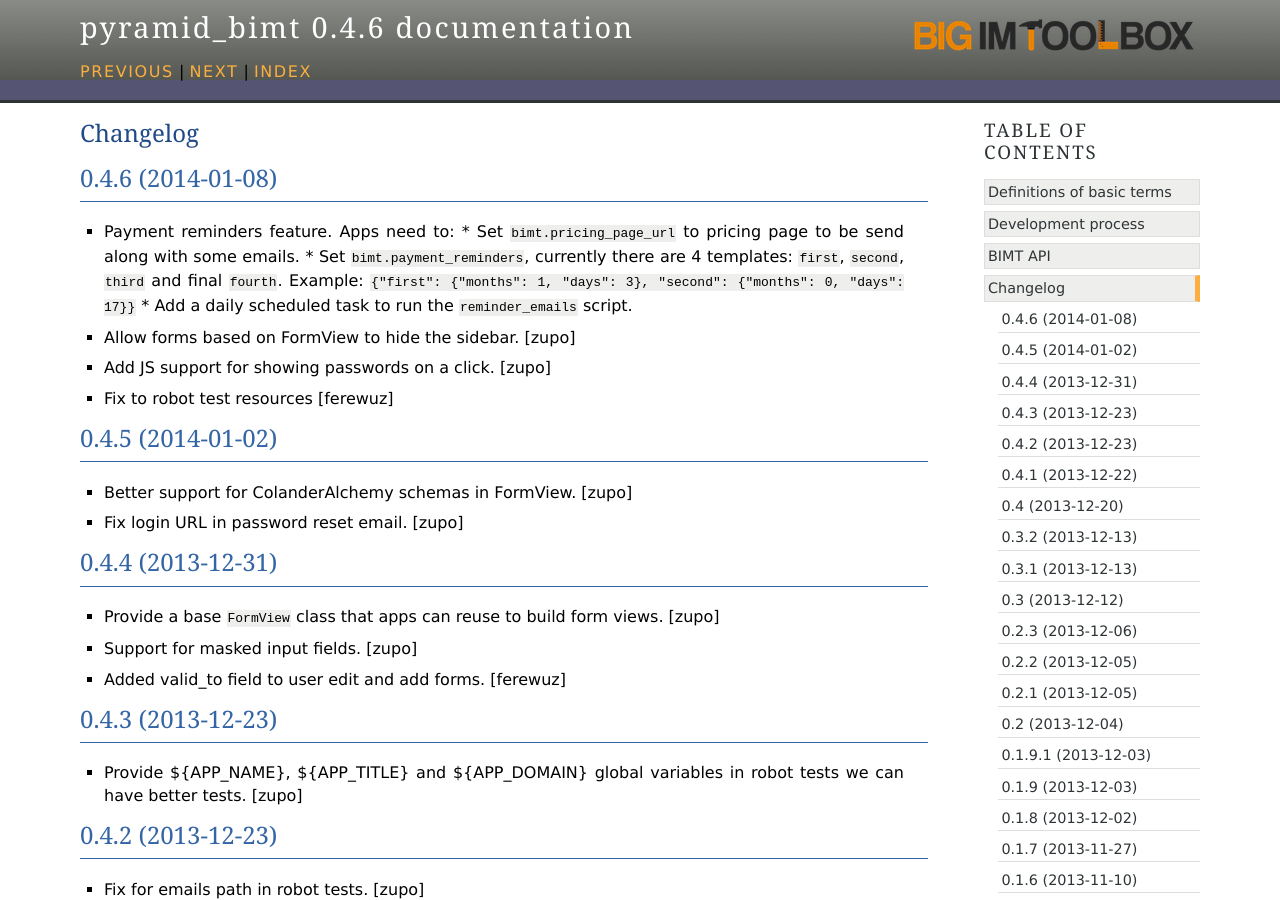
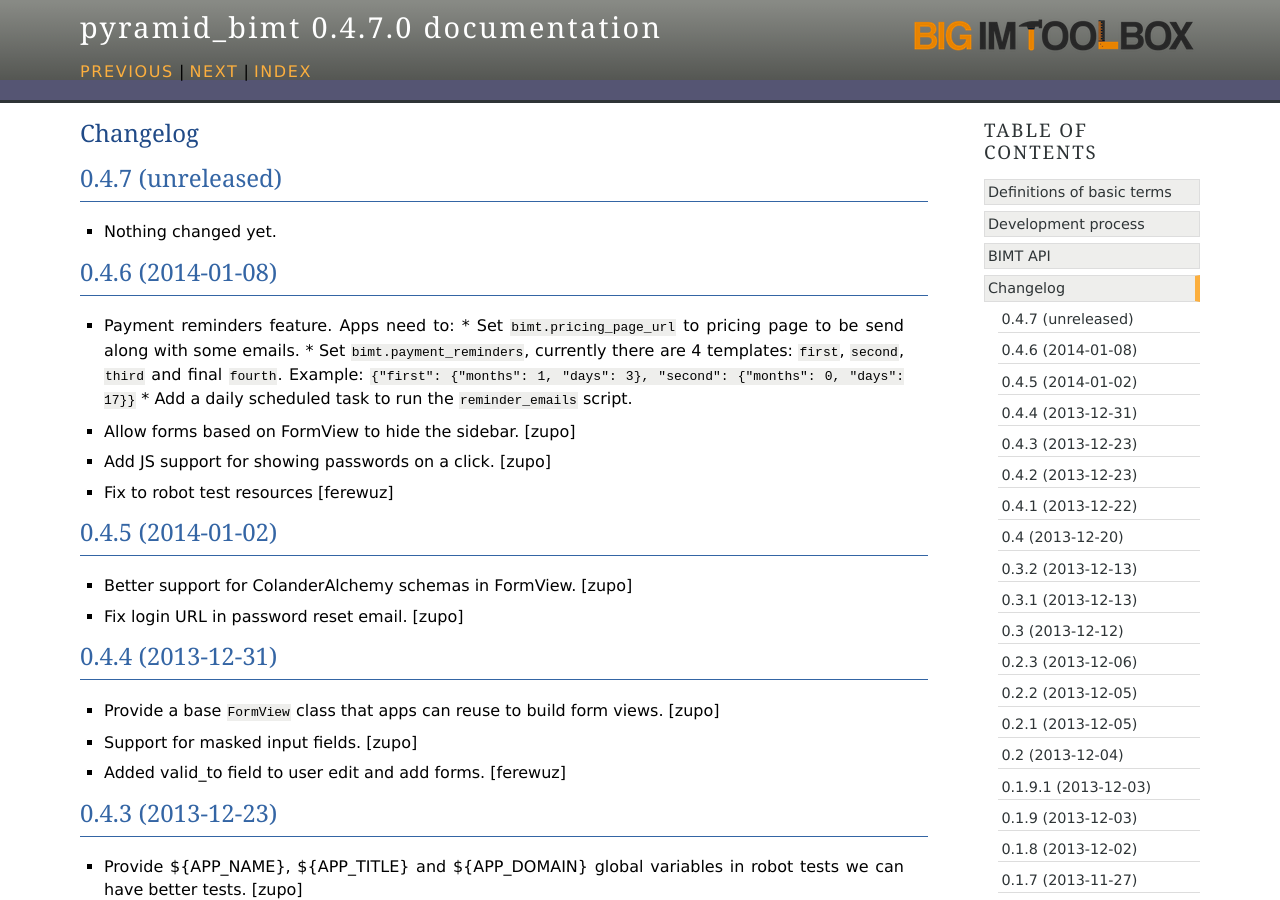
Before and after one commit to persho/pyramid_bimt, a Sphinx documentation site: the page built from docs/CHANGELOG.rst, in a window 1280 px wide and 900 px high. Built offline with Sphinx 7.4.7, drawn with Linux system fonts in a browser that asks for light colours.

Commit message:
Back to development: 0.4.7

```diff
--- a/docs/CHANGELOG.rst
+++ b/docs/CHANGELOG.rst
@@ -1,5 +1,11 @@
 Changelog
 =========
+
+
+0.4.7 (unreleased)
+--------------
+
+- Nothing changed yet.
 
 
 0.4.6 (2014-01-08)
--- a/setup.py
+++ b/setup.py
@@ -18,7 +18,7 @@
 
 setup(
     name='pyramid_bimt',
-    version='0.4.6',
+    version='0.4.7.dev0',
     description='Base package for BIMT apps.',
     long_description=long_description,
     classifiers=[
```
